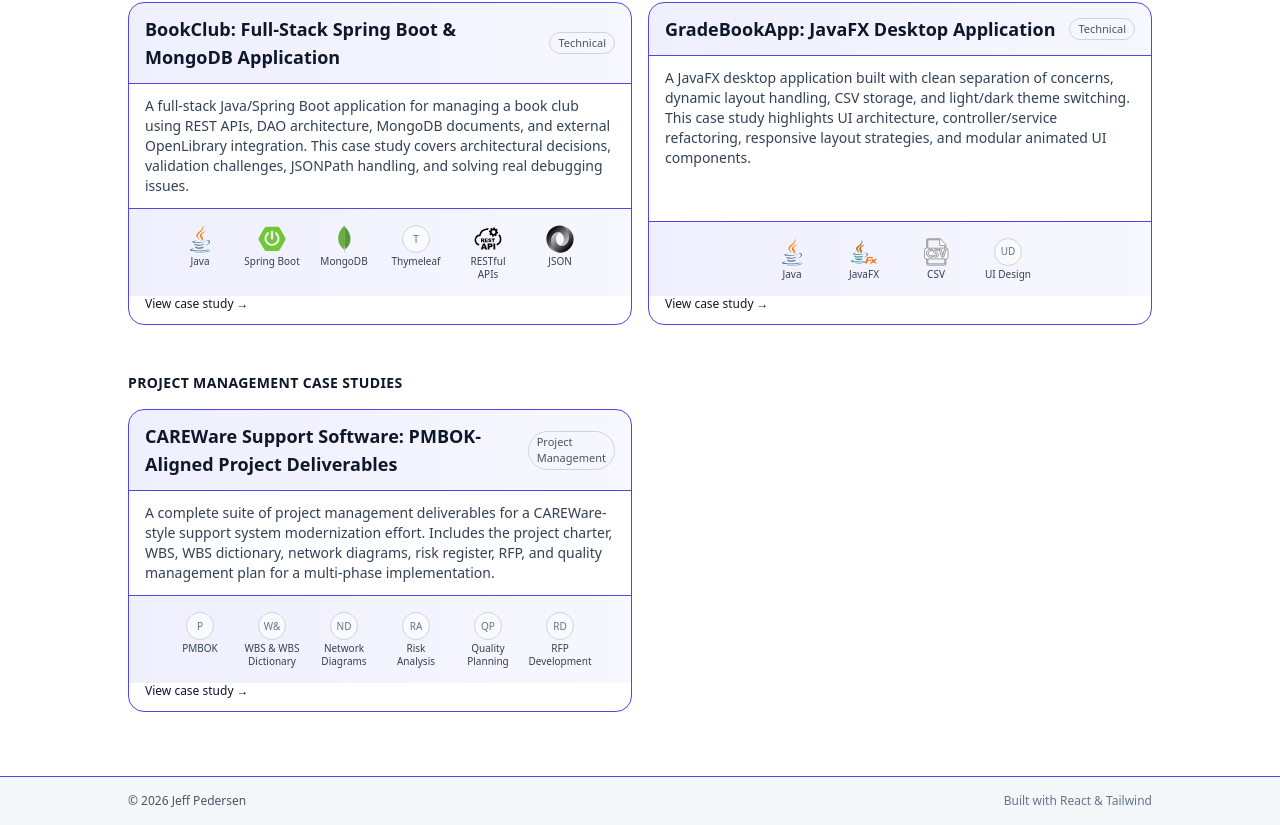
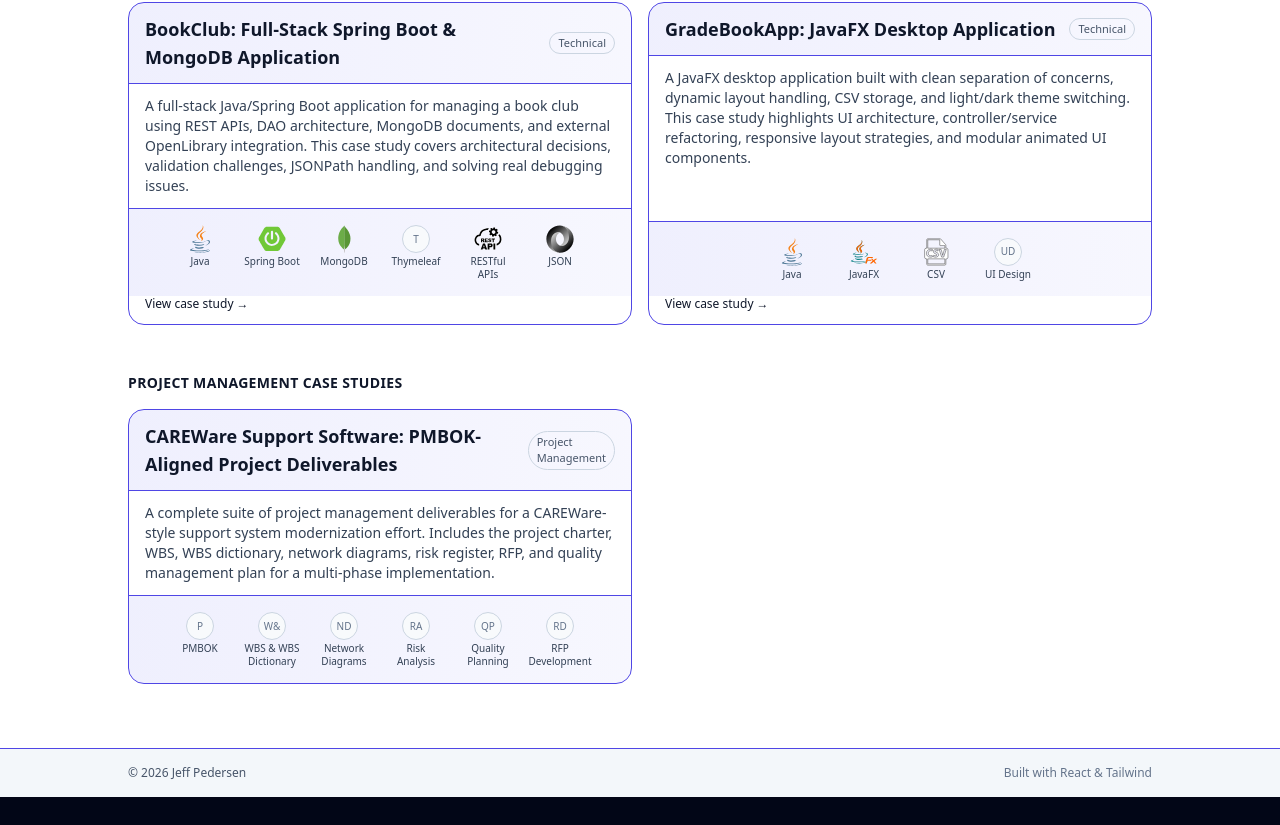
Before and after one commit to J-Pedersen/dev-portfolio, a React (Vite) app: page /case-studies in a window 1280 px wide. Shown: the part 319-1144 px from the top of the page. After the commit the page ends 1116 px from the top, so only its background shows below. Built offline with nearby package versions, Linux system fonts and the light colour scheme; the HTML template or start-up script is replaced by a standard one.

Commit message:
updated case study cards

```diff
--- a/src/pages/CaseStudies.jsx
+++ b/src/pages/CaseStudies.jsx
@@ -141,12 +141,6 @@ const CaseStudies = () => {
                       ))}
                     </div>
                   </CardFooter>
-
-                  <div className="px-4 pb-3">
-                    <p className="text-xs text-brand-700 dark:text-brand-soft">
-                      View case study →
-                    </p>
-                  </div>
                 </Card>
               </Link>
             ))}
```
